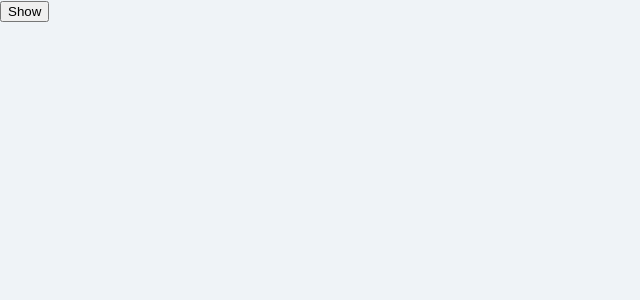
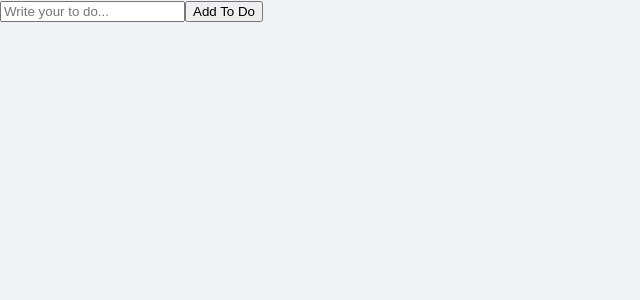
Before and after one commit to cks3066/movie_app, a React (Create React App) app: page / in a window 1280 px wide. Shown: the top 300 px of the page, without its empty margins (0-640 px from the left). Built offline with nearby package versions, Linux system fonts and the light colour scheme.

Commit message:
chore: To Do List Part One

```diff
--- a/src/App.js
+++ b/src/App.js
@@ -1,21 +1,30 @@
 import React from "react";
 import "./App.css";
 
-const Hello = () => {
-  React.useEffect(() => {
-    console.log("created :)");
-    return () => console.log("destroyed :(");
-  }, []);
-  return <h1>Hello</h1>;
-};
+const App = (props) => {
+  const [toDo, setToDo] = React.useState("");
+  const [toDos, setToDos] = React.useState([]);
 
-const App = (props) => {
-  const [showing, setShowing] = React.useState(false);
-  const onClick = () => setShowing((prev) => !prev);
+  const onChange = (event) => setToDo(event.target.value);
+  const onSubmit = (event) => {
+    event.preventDefault();
+    if (toDo === "") return;
+    setToDo("");
+    setToDos([...toDos, toDo]);
+    setToDos((currentArray) => [...toDos, toDo]);
+    console.log(toDos);
+  };
   return (
     <div>
-      {showing ? <Hello /> : null}
-      <button onClick={onClick}>{showing ? "Hide" : "Show"}</button>
+      <form onSubmit={onSubmit}>
+        <input
+          onChange={onChange}
+          value={toDo}
+          type="text"
+          placeholder="Write your to do..."
+        />
+        <button>Add To Do</button>
+      </form>
     </div>
   );
 };
```
